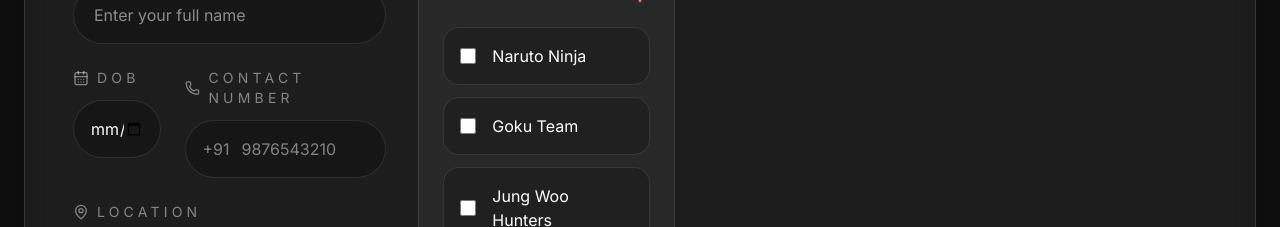
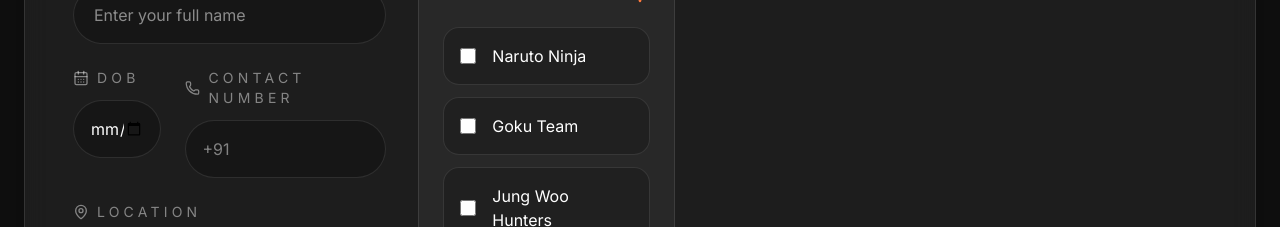
Before and after one commit to harshitwork1321/takkeru, a React (Vite) app: page / in a window 1280 px wide. Shown: the part 7440-7667 px from the top of the page. Built offline with nearby package versions, Linux system fonts and the light colour scheme.

Commit message:
Update contact number field with +91 prefix placeholder only

```diff
--- a/src/components/MembershipForm.jsx
+++ b/src/components/MembershipForm.jsx
@@ -78,8 +78,6 @@ export default function MembershipForm() {
     if (!formData.dob) nextErrors.dob = 'Date of birth is required';
     if (!formData.phone.trim()) {
       nextErrors.phone = 'Phone number is required';
-    } else if (!/^\d{10}$/.test(formData.phone.replace(/\D/g, ''))) {
-      nextErrors.phone = 'Enter a valid 10-digit phone number';
     }
     if (!formData.location.trim()) nextErrors.location = 'Location is required';
     if (!formData.source) nextErrors.source = 'Please choose how you heard about us';
@@ -105,7 +103,7 @@ export default function MembershipForm() {
     const payload = {
       name: formData.name,
       dob: formData.dob,
-      phone: `+91 ${formData.phone.replace(/\D/g, '')}`,
+      phone: `+91 ${formData.phone}`,
       location: formData.location,
       source: formData.source === 'Other' ? formData.sourceOther : formData.source,
       fanClubs: formData.fanClubs.join(', '),
@@ -208,7 +206,7 @@ export default function MembershipForm() {
                           type="tel"
                           value={formData.phone}
                           onChange={(event) => handleChange('phone', event.target.value)}
-                          placeholder="9876543210"
+                          placeholder=""
                           className="w-full bg-transparent text-white outline-none placeholder:text-subtle/50"
                         />
                       </div>
```
